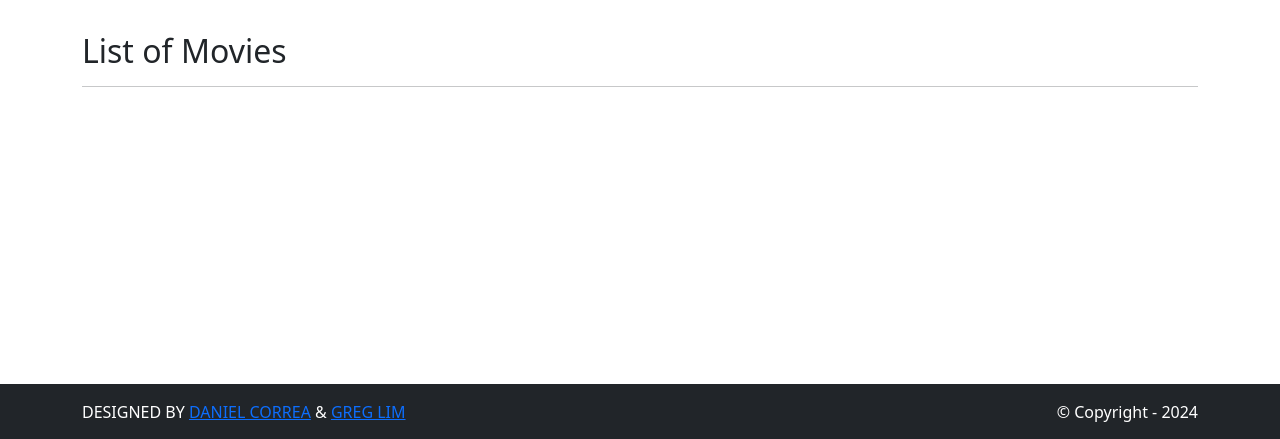
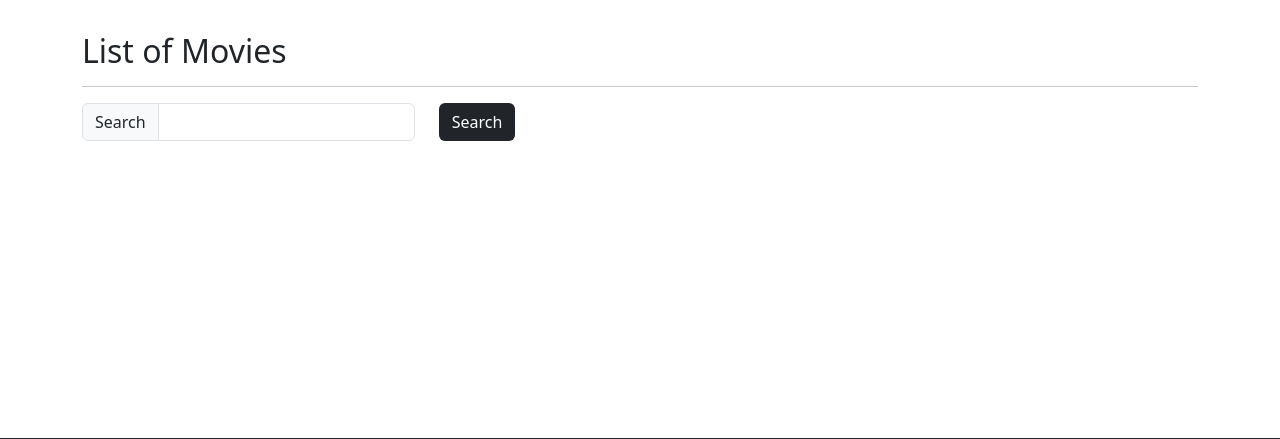
Before and after one commit to CS2340-Vishnu-1/GTMovieStore, a Django app: template movies/templates/movies/index.html in a window 1280 px wide. Shown: the part 82-521 px from the top of the page. Run offline with Django 5.2, Linux system fonts and the light colour scheme; the template is opened without the code that fills it, so the values that code supplies are empty; parts of the project's set-up code (start-up, migrations or seed data) failed here and were passed over; some libraries are stand-ins or nearby versions.

Commit message:
Partly done chapter 6 more in description
Removed Dummy Data and updated movies listing page, updated index function and movies.index template, updated individual movie listing, and implemented search function

```diff
--- a/movies/templates/movies/index.html
+++ b/movies/templates/movies/index.html
@@ -7,14 +7,32 @@
       <div class="col mx-auto mb-3">
         <h2>List of Movies</h2>
         <hr />
+        <p class="card-text">
+          <form method="GET">
+            <div class="row">
+              <div class="col-auto">
+                <div class="input-group col-auto">
+                  <div class="input-group-text">
+                    Search</div>
+                  <input type="text" class="form-control"
+                    name="search">
+                </div>
+              </div>
+              <div class="col-auto">
+                <button class="btn bg-dark text-white"
+                  type="submit">Search</button>
+              </div>
+            </div>
+          </form>
+        </p>
       </div>
     </div>
     <div class="row">
       {% for movie in template_data.movies %}
       <div class="col-md-4 col-lg-3 mb-2">
         <div class="p-2 card align-items-center pt-4">
-          <img src="{% static 'img/about.jpg' %}"
-            class="card-img-top rounded">
+          <img src="{{ movie.image.url }}"
+            class="card-img-top rounded img-card-200">
           <div class="card-body text-center">
             <a href="{% url 'movies.show' id=movie.id %}"
               class="btn bg-dark text-white">
--- a/movies/templates/movies/shows.html
+++ b/movies/templates/movies/shows.html
@@ -13,8 +13,8 @@
           template_data.movie.price }}</p>
       </div>
       <div class="col-md-6 mx-auto mb-3 text-center">
-        <img src="{% static 'img/about.jpg' %}"
-          class="rounded" />
+        <img src="{{ template_data.movie.image.url }}"
+          class="rounded img-card-400" />
       </div>
     </div>
   </div>
```
Also changed, not shown: movies/views.py (+9 -17 lines).
